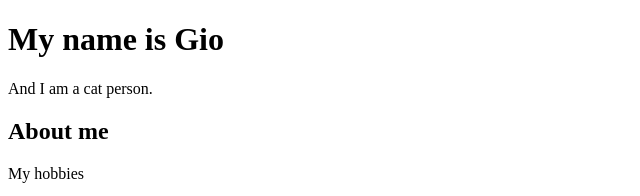
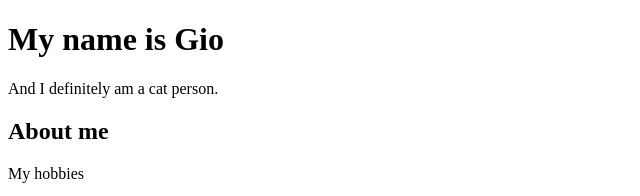
Before and after one commit to GiOG1T007/code-the-future-demo, a plain HTML site: page index.html in a window 1280 px wide. Shown: the top 196 px of the page, 0-640 px from the left. Drawn offline with Linux system fonts and the light colour scheme.

Commit message:
updating index

```diff
--- a/index.html
+++ b/index.html
@@ -8,7 +8,7 @@
 
 <body>
   <h1>My name is Gio</h1>
-  <p>And I am a cat person.</p>
+  <p>And I definitely am a cat person.</p>
 
   <h2>About me</h2>
 
```
